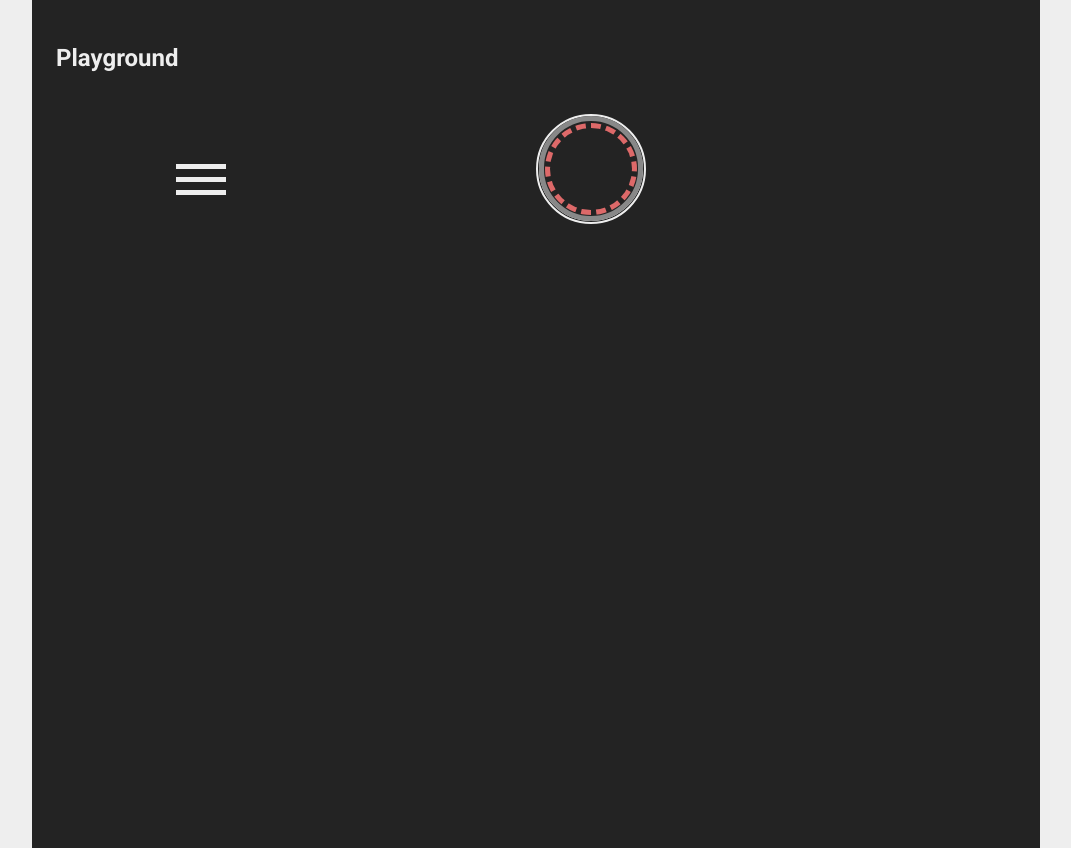
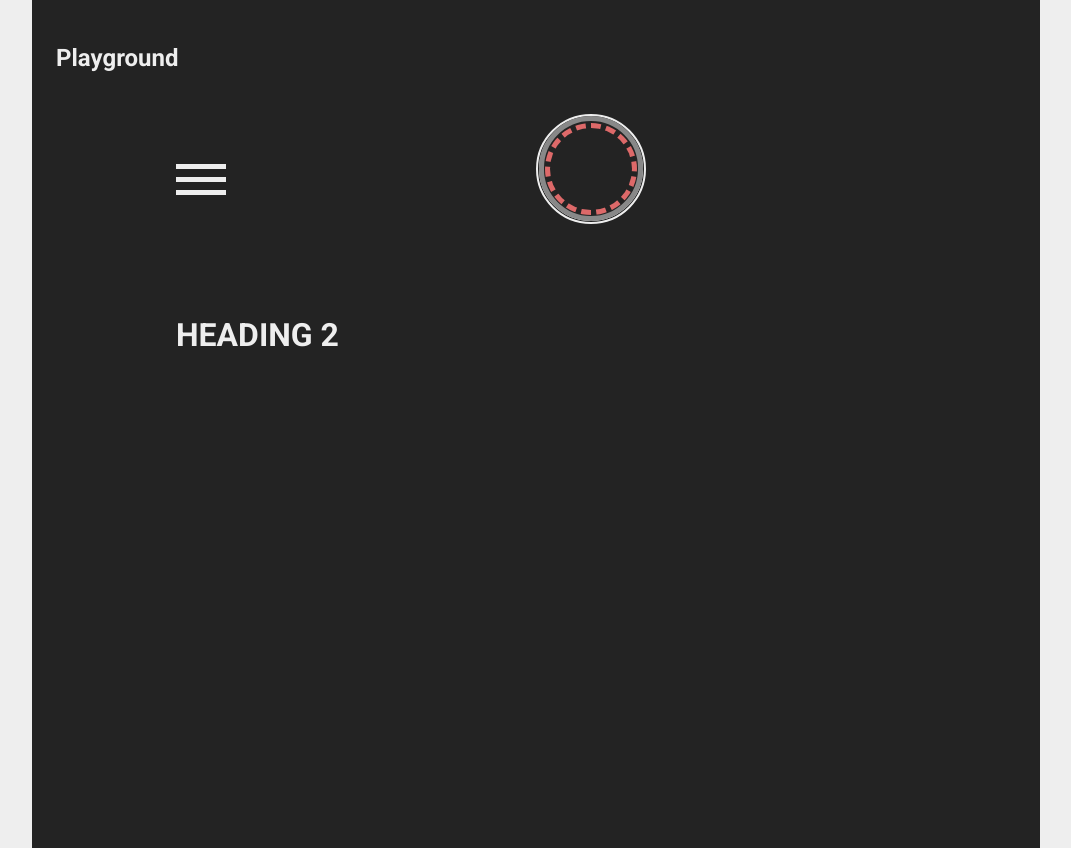
Before and after one commit to Timothylawler/playground, a React (Create React App) app: page / in a window 1280 px wide. Shown: the whole page, without its empty margins (104-1175 px from the left). Built offline with nearby package versions, Linux system fonts and the light colour scheme.

Commit message:
text carousel

```diff
--- a/src/components/firstSection/firstSection.js
+++ b/src/components/firstSection/firstSection.js
@@ -2,7 +2,8 @@ import React, { Component } from 'react';
 
 import {
   HamburgerCross,
-  ExpandingCircles
+  ExpandingCircles,
+  TextCarousel
 } from '../';
 import './firstSection.css';
 class FirstSection extends Component {
@@ -26,6 +27,10 @@ class FirstSection extends Component {
           <div className="item">
             <ExpandingCircles />
           </div>
+
+          <div className="item">
+            <TextCarousel />
+          </div>
         </div>
       </div>
     );
--- a/src/components/index.js
+++ b/src/components/index.js
@@ -5,3 +5,4 @@ export { SecondSection } from './secondSection/secondSection';
 
 export { HamburgerCross } from './hamburger-cross/hamburger-cross';
 export { ExpandingCircles } from './expanding-circles/expanding-circles';
+export { TextCarousel } from './text-carousel/text-carousel';
--- /dev/null
+++ b/src/components/text-carousel/text-carousel.js
@@ -0,0 +1,63 @@
+import React, { Component } from 'react';
+
+import './text-carousel.css';
+
+const texts = [
+  "HEADING 1",
+  "HEADING 2",
+  "HEADING 3"
+]
+class TextCarouselComponent extends Component {
+  state = {
+    activeText: 0,
+    isTextGoingAway: false,
+    isTextComingIn: false
+  }
+
+  constructor(props){
+    super(props);
+  }
+
+  componentDidMount() {
+    setInterval(() => {
+      this.changeText();
+    }, 5000);
+  }
+
+  changeText(){
+    this.setState( prev => ({
+      isTextGoingAway: true,
+      isTextComingIn: false
+    }));
+
+    setTimeout(() => {
+      this.setState(prevState => ({
+        activeText: prevState.activeText == 2? 0: prevState.activeText + 1,
+        isTextComingIn: true,
+        isTextGoingAway: false
+      }));
+    }, 300);
+
+    setTimeout(() => {
+      this.setState({
+        isTextComingIn: false,
+        isTextGoingAway: false
+      });
+    }, 600);
+  }
+
+  render() {
+    const{
+      activeText,
+      isTextComingIn,
+      isTextGoingAway
+    } = this.state;
+    return (
+      <div className="text-carousel">
+        <h1 className={isTextGoingAway? "heading-outgoing": isTextComingIn? "heading-incoming": "heading"}>{texts[activeText]}</h1>
+      </div>
+    );
+  }
+}
+const TextCarousel = TextCarouselComponent;
+export {TextCarousel};
--- /dev/null
+++ b/src/components/text-carousel/text-carousel.scss
@@ -0,0 +1,24 @@
+
+
+.text-carousel{
+
+  h1{
+    &.heading{
+      opacity: 1;
+      transition: opacity 400ms, transform 400ms;
+      transform: translateY(0);
+    }
+
+    &.heading-incoming{
+      opacity: 0;
+      transition: opacity 400ms, transform 400ms;
+      transform: translateY(125%);
+    }
+
+    &.heading-outgoing{
+      opacity: 0;
+      transition: opacity 400ms, transform 400ms;
+      transform: translateY(-125%);
+    }
+  }
+}
```
